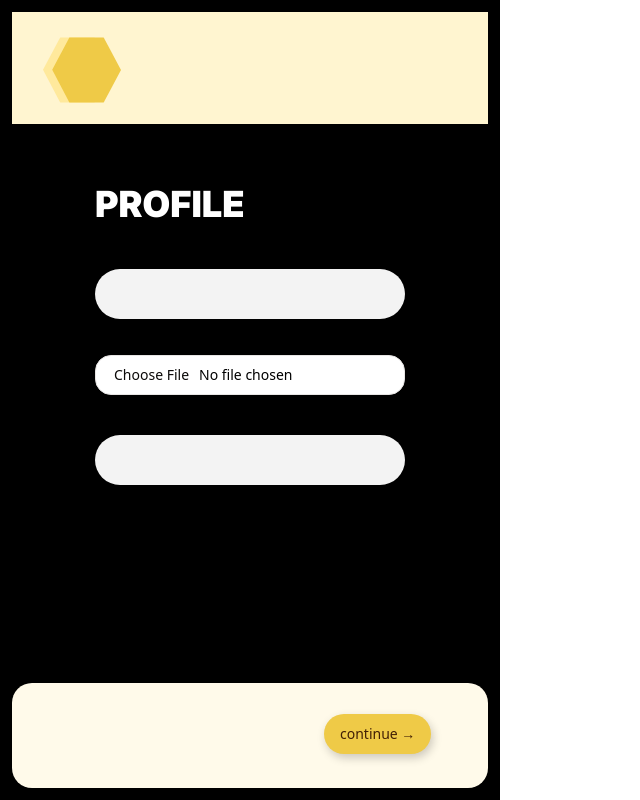
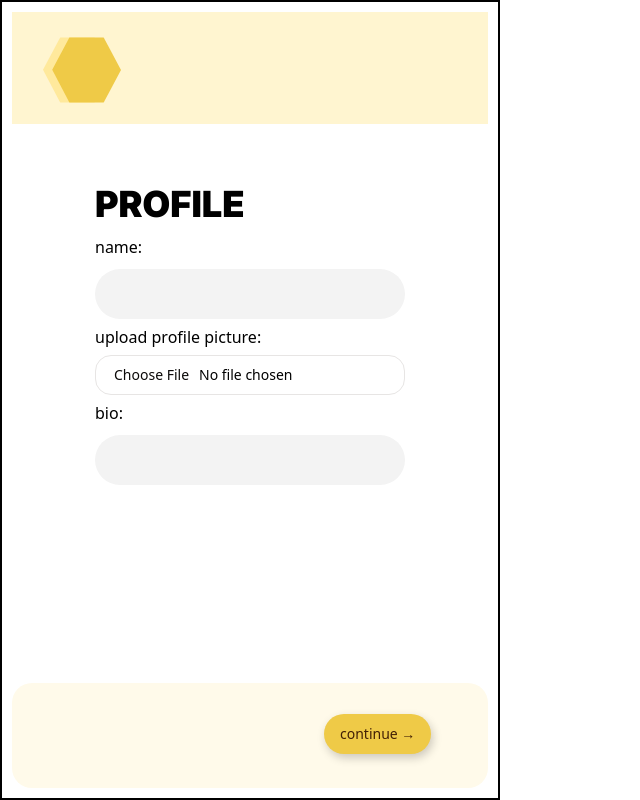
Before and after one commit to elhagen13/CSC484, a React (Create React App) app: page /create-account/profile-photo in a window 1280 px wide. Shown: the whole page, without its empty margins (0-640 px from the left). Built offline with nearby package versions, Linux system fonts and the light colour scheme.

Commit message:
quick fix for creating profile

```diff
--- a/src/pages/ProfilePhoto.tsx
+++ b/src/pages/ProfilePhoto.tsx
@@ -14,7 +14,6 @@ function ProfilePhoto() {
         width: "100%",
         height: "100%",
         padding: 10,
-        background: "black",
         flexDirection: "column",
         justifyContent: "flex-start",
         alignItems: "center",
@@ -50,7 +49,7 @@ function ProfilePhoto() {
           </div>
         </div>
       </div>
-      <div style={{ width: "100%", height: 38, background: "black" }} />
+      <div style={{ width: "100%", height: 38 }} />
       <div
         style={{
           width: 330,
@@ -67,7 +66,6 @@ function ProfilePhoto() {
           style={{
             width: 167,
             height: 52,
-            color: "white",
             fontSize: 36,
             fontFamily: "Inter",
             fontWeight: "900",
@@ -108,7 +106,7 @@ function ProfilePhoto() {
         >
           <text>bio:</text>
           <input
-            type="password"
+            type="text"
             style={{
               backgroundColor: "#F3F3F3",
               height: "50px",
```
